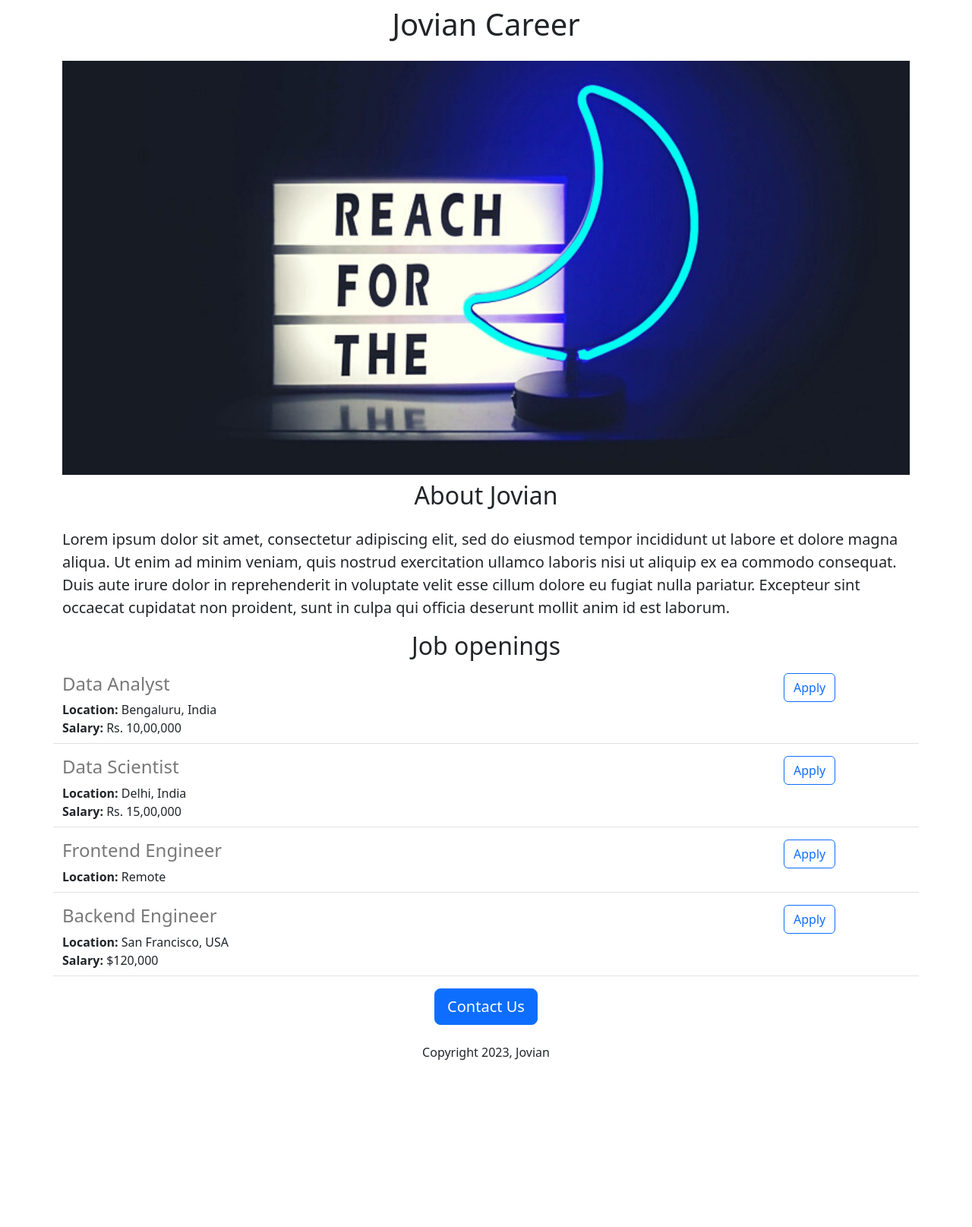
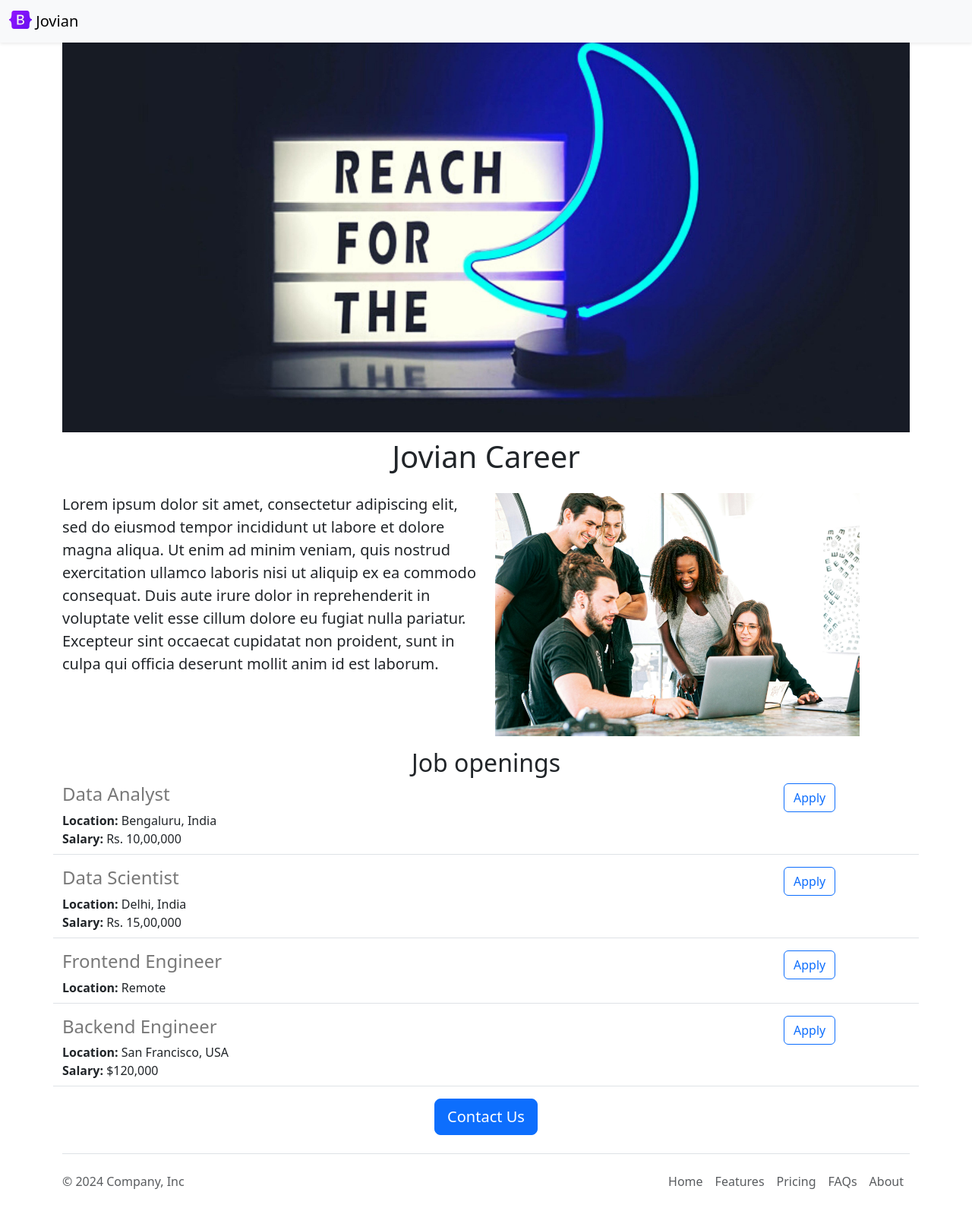
Before and after one commit to flora-shek/Job_search_platform, a Flask app: page / in a window 1280 px wide. Shown: the whole page at 76% size. Before the commit the page ends 1395 px from the top, so only its background shows below. Run offline with Flask 2, Linux system fonts and the light colour scheme.

Commit message:
added header and footer

```diff
--- /dev/null
+++ b/templates/footer.html
@@ -0,0 +1,17 @@
+<div class="container">
+  <footer class="d-flex flex-wrap justify-content-between align-items-center py-3 my-4 border-top">
+    <p class="col-md-4 mb-0 text-body-secondary">&copy; 2024 Company, Inc</p>
+
+    <a href="/" class="col-md-4 d-flex align-items-center justify-content-center mb-3 mb-md-0 me-md-auto link-body-emphasis text-decoration-none">
+      <svg class="bi me-2" width="40" height="32"><use xlink:href="#bootstrap"/></svg>
+    </a>
+
+    <ul class="nav col-md-4 justify-content-end">
+      <li class="nav-item"><a href="#" class="nav-link px-2 text-body-secondary">Home</a></li>
+      <li class="nav-item"><a href="#" class="nav-link px-2 text-body-secondary">Features</a></li>
+      <li class="nav-item"><a href="#" class="nav-link px-2 text-body-secondary">Pricing</a></li>
+      <li class="nav-item"><a href="#" class="nav-link px-2 text-body-secondary">FAQs</a></li>
+      <li class="nav-item"><a href="#" class="nav-link px-2 text-body-secondary">About</a></li>
+    </ul>
+  </footer>
+</div>
--- a/templates/index.html
+++ b/templates/index.html
@@ -5,33 +5,34 @@
     <meta charset="utf-8">
     <meta name="viewport" content="width=device-width, initial-scale=1">
     <link href="https://cdn.jsdelivr.net/npm/bootstrap@5.3.3/dist/css/bootstrap.min.css" rel="stylesheet" integrity="sha384-QWTKZyjpPEjISv5WaRU9OFeRpok6YctnYmDr5pNlyT2bRjXh0JMhjY6hW+ALEwIH" crossorigin="anonymous">
-    <style>
 
-      #banner{
-        width: 100%;
-        height: 400px;
-        object-fit: cover;
-      }
-
-    </style>
   </head>
   <body>
+    {% include 'nav.html' %}
+
     <div class = "container">
+       <img class = "img-fluid" src="/static/banner.jpg"   height="320">
        <h1 class ="text-center mt-2 mb-4"">{{company_name}} Career</h1>
-       <img class = "img-fluid"  src="/static/banner.jpg"   height="320">
-        <h2 class ="text-center mt-2 mb-4">About Jovian</h2>
-        <p class ="lead">Lorem ipsum dolor sit amet, consectetur adipiscing elit, sed do eiusmod tempor incididunt ut labore et dolore magna aliqua. Ut enim ad minim veniam, quis nostrud exercitation ullamco laboris nisi ut aliquip ex ea commodo consequat. Duis aute irure dolor in reprehenderit in voluptate velit esse cillum dolore eu fugiat nulla pariatur. Excepteur sint occaecat cupidatat non proident, sunt in culpa qui officia deserunt mollit anim id est laborum.</p>
+      <div class ="row" style ="margin-bottom:16px">
+        <div class ="col-md-6">
+           <p class ="lead">Lorem ipsum dolor sit amet, consectetur adipiscing elit, sed do eiusmod tempor incididunt ut labore et dolore magna aliqua. Ut enim ad minim veniam, quis nostrud exercitation ullamco laboris nisi ut aliquip ex ea commodo consequat. Duis aute irure dolor in reprehenderit in voluptate velit esse cillum dolore eu fugiat nulla pariatur. Excepteur sint occaecat cupidatat non proident, sunt in culpa qui officia deserunt mollit anim id est laborum.</p>
+        </div>
+        <div class ="d-none d-md-block col-md-6">
+          <img src ="static/people.jpg" style = "height:320px; border-              radius:4px;">
+        </div>
+     </div>
        <h2 class ="text-center">Job openings</h2>
-       <p>
+
+      <div>
          {% for job in jobs %}
            {% include 'job.html' %}
          {% endfor %}
-       </p>
+      </div>
 
       <div class="text-center">
        <button class="btn btn-primary btn-lg">Contact Us</button>
-        <p class="mt-4">Copyright 2023, Jovian</p>
       </div>
     </div>
+    {% include 'footer.html' %}
   </body>
 </html>
--- a/templates/job.html
+++ b/templates/job.html
@@ -10,7 +10,7 @@
        {% endif %}
   </div>
   <div class="col-2">
-    <button type="button" class="btn btn-outline-primary">Apply</button>
+    <a href = "#" type="button" class="btn btn-outline-primary">Apply</a>
   </div>
 
  </div>
--- /dev/null
+++ b/templates/nav.html
@@ -0,0 +1,8 @@
+ fi<nav class="navbar bg-body-tertiary shadow-sm fixed-top bg-white">
+  <div class="container-fluid">
+    <a class="navbar-brand" href="#">
+      <img src="static/logo.svg" alt="Logo" width="30" height="24" class="d-inline-block align-text-top" alt = "logo">
+    Jovian
+    </a>
+  </div>
+</nav>
```
Also changed, not shown: static/logo.svg (added), static/people.jpg (added).
